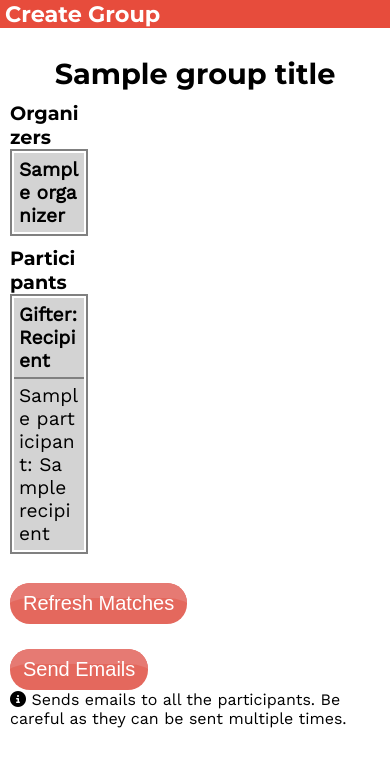
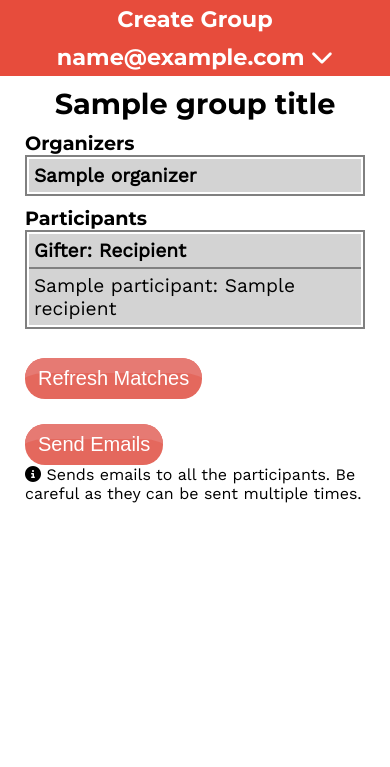
Before and after one commit to sachinraja/secretsantaorganizer, a Flask app: template app/templates/group.html in a window 390 px wide. Shown: the top 767 px of the page. Run offline with Flask 2, Linux system fonts and the light colour scheme; the visitor is signed in with stand-in values (Sample User, id 1); the template is opened without the code that fills it: most values are stand-ins (such as "Sample title", 1, 10 or a date in 2020); some libraries are stand-ins or nearby versions.

Commit message:
Make pages more mobile-friendly

```diff
--- a/app/static/css/auth.css
+++ b/app/static/css/auth.css
@@ -3,7 +3,6 @@
 
 #authForm{
     background-color: white;
-    margin: 100px;
     padding: 10px;
     display: inline-block;
 }
--- a/app/static/css/create_group.css
+++ b/app/static/css/create_group.css
@@ -26,6 +26,7 @@ h1, h2, h3{
 
 .emailInput, .restrictionsInput{
     margin-left: 25px;
+    width: 75%;
 }
 
 #createGroup textarea{
--- a/app/static/css/group.css
+++ b/app/static/css/group.css
@@ -7,7 +7,7 @@
 }
 
 #main{
-    display: inline-block;
+    margin: 10px 25px 50px 25px;
 }
 
 .groupHeader{
@@ -16,15 +16,12 @@
     text-align: center;
 }
 
+.groupContainer{
+    display: inline-block;
+}
+
 .sidebar-left{
     float: left;
-    max-width: 20vw;
-    margin-left: 10px;
-    word-break: break-all;
-        -ms-word-break: break-all;
-    hyphens: auto;
-        -webkit-hyphens: auto;
-        -moz-hyphens: auto;
 }
 
 .personListContainer h2{
@@ -58,6 +55,5 @@
 }
 
 .buttons{
-    margin-left: 10px;
     display: block;
 }
--- a/app/static/css/nav.css
+++ b/app/static/css/nav.css
@@ -58,3 +58,19 @@
         -moz-user-select: none; /* Old versions of Firefox */
         -ms-user-select: none; /* Internet Explorer/Edge */
 }
+
+@media only screen and (max-width: 600px){
+    .leftNav, .userOptionsContainer{
+        display: block;
+        width: 100%;
+        text-align: center;
+        padding: 5px 0 5px 0;
+    }
+
+    .navigation{
+        display: inline-block;
+        width: 100%;
+    }
+
+
+}
--- a/app/static/js/create_group.js
+++ b/app/static/js/create_group.js
@@ -20,7 +20,7 @@ function addOrganizer(){
         newInputEmail.name = "organizer";
         newInputEmail.type = "text";
         newInputEmail.placeholder = "Email";
-        newInputEmail.onchange = function(){checkEmailInput(this, document.getElementById("generate"));};
+        newInputEmail.onchange = function(){checkEmailInput(this);};
         newInputEmail.maxLength = 200;
 
         newInputDiv.appendChild(newInputEmail);
@@ -59,7 +59,7 @@ function addParticipant(){
         newInputEmail.type = "text";
         newInputEmail.placeholder = "Email";
         newInputEmail.className = "emailInput";
-        newInputEmail.onchange = function(){checkEmailInput(this, document.getElementById("generate"));};
+        newInputEmail.onchange = function(){checkEmailInput(this);};
         newInputEmail.maxLength = 200;
 
         let newInputRestrictions = document.createElement("textarea");
--- a/app/static/js/validate.js
+++ b/app/static/js/validate.js
@@ -35,7 +35,7 @@ function validatePass(){
     }
 }
 
-function checkEmailInput(emailInput, disableButton){
+function checkEmailInput(emailInput){
     if (!emailInput.value){
         return;
     }
@@ -44,13 +44,10 @@ function checkEmailInput(emailInput, disableButton){
 
     if (!emailStatus){
         error(emailInput.parentElement, "This is not a valid email.");
-        disableButton.disabled = true;
-        console.log(disableButton.disabled)
     }
 
     else{
         removeError(emailInput.parentElement);
-        disableButton.disabled = false;
     }
 }
 
--- a/app/templates/create_group.html
+++ b/app/templates/create_group.html
@@ -4,11 +4,11 @@
 <title>Secret Santa Organizer</title>
 
 <link rel="stylesheet" href="{{ url_for('static', filename='css/utils.css') }}?v=1.0">
-<link rel="stylesheet" href="{{ url_for('static', filename='css/create_group.css') }}?v=1.0">
+<link rel="stylesheet" href="{{ url_for('static', filename='css/create_group.css') }}?v=1.1">
 
 <script src="{{ url_for('static', filename='js/submit.js') }}?v=1.0"></script>
-<script src="{{ url_for('static', filename='js/validate.js') }}?v=1.0"></script>
-<script src="{{ url_for('static', filename='js/create_group.js') }}?v=1.0"></script>
+<script src="{{ url_for('static', filename='js/validate.js') }}?v=1.1"></script>
+<script src="{{ url_for('static', filename='js/create_group.js') }}?v=1.1"></script>
 
 <script>
     onload = function(){
--- a/app/templates/group.html
+++ b/app/templates/group.html
@@ -4,14 +4,16 @@
 <title>Group - {{ group_title }}</title>
 
 <link rel="stylesheet" href="{{ url_for('static', filename='css/utils.css') }}?v=1.0">
-<link rel="stylesheet" href="{{ url_for('static', filename='css/group.css') }}?v=1.0">
+<link rel="stylesheet" href="{{ url_for('static', filename='css/group.css') }}?v=1.1">
 
 <script src="{{ url_for('static', filename='js/submit.js') }}?v=1.0"></script>
 {% endblock %}
 
 {% block content %}
+<div id="main">
     <h1 class="groupHeader">{{ group_title }}</h1>
-<div id="main">
+
+    <div class="groupContainer">
         <div class="sidebar-left">
             <div class="personListContainer" id="organizers">
                 <h2>Organizers</h2>
@@ -53,4 +55,6 @@
             </p>
         </form>
     </div>
+</div>
+
 {% endblock %}
--- a/app/templates/layout.html
+++ b/app/templates/layout.html
@@ -8,13 +8,13 @@
 
         <meta name="viewport" content="width=device-width, initial-scale=1.0">
 
-        <link rel="stylesheet" href="{{ url_for('static', filename='css/main.css') }}">
-        <link rel="stylesheet" href="{{ url_for('static', filename='css/nav.css') }}">
+        <link rel="stylesheet" href="{{ url_for('static', filename='css/main.css') }}?v=1.0">
+        <link rel="stylesheet" href="{{ url_for('static', filename='css/nav.css') }}?v=1.1">
 
         <script src="https://kit.fontawesome.com/8fbeccc6cb.js" crossorigin="anonymous"></script>
 
-        <script src="{{ url_for('static', filename='js/nav.js') }}"></script>
-        <script src="{{ url_for('static', filename='js/auth.js') }}"></script>
+        <script src="{{ url_for('static', filename='js/nav.js') }}?v=1.0"></script>
+        <script src="{{ url_for('static', filename='js/auth.js') }}?v=1.0"></script>
         {% block head %}
         {% endblock %}
     </head>
--- a/app/templates/login.html
+++ b/app/templates/login.html
@@ -5,7 +5,7 @@
 
 <link rel="stylesheet" href="{{ url_for('static', filename='css/utils.css') }}?v=1.0">
 <link rel="stylesheet" href="{{ url_for('static', filename='css/fill_page.css') }}?v=1.0">
-<link rel="stylesheet" href="{{ url_for('static', filename='css/auth.css') }}?v=1.0">
+<link rel="stylesheet" href="{{ url_for('static', filename='css/auth.css') }}?v=1.1">
 {% endblock %}
 
 {% block content %}
--- a/app/templates/signup.html
+++ b/app/templates/signup.html
@@ -7,8 +7,7 @@
 <link rel="stylesheet" href="{{ url_for('static', filename='css/fill_page.css') }}?v=1.0">
 <link rel="stylesheet" href="{{ url_for('static', filename='css/auth.css') }}?v=1.0">
 
-<script src="{{ url_for('static', filename='js/validate.js') }}?v=1.0.1"></script>
-<script src="{{ url_for('static', filename='js/create_group.js') }}?v=1.0"></script>
+<script src="{{ url_for('static', filename='js/validate.js') }}?v=1.1"></script>
 {% endblock %}
 
 {% block content %}
--- a/app/templates/user_groups.html
+++ b/app/templates/user_groups.html
@@ -2,11 +2,11 @@
 {% block head %}
 <title>My Groups</title>
 
-<link rel="stylesheet" href="{{ url_for('static', filename='css/user_groups.css') }}?v=1.0">
+<link rel="stylesheet" href="{{ url_for('static', filename='css/user_groups.css') }}?v=1.1">
 <link rel="stylesheet" href="{{ url_for('static', filename='css/utils.css') }}?v=1.0">
 
-<script src="{{ url_for('static', filename='js/validate.js') }}"></script>
-<script src="{{ url_for('static', filename='js/user_groups.js') }}"></script>
+<script src="{{ url_for('static', filename='js/validate.js') }}?v=1.1"></script>
+<script src="{{ url_for('static', filename='js/user_groups.js') }}?v=1.0"></script>
 {% endblock %}
 
 {% block content %}
```
Also changed, not shown: app/static/css/user_groups.css (+7 -0 lines). Lines whose indentation alone changed are shown as unchanged.
